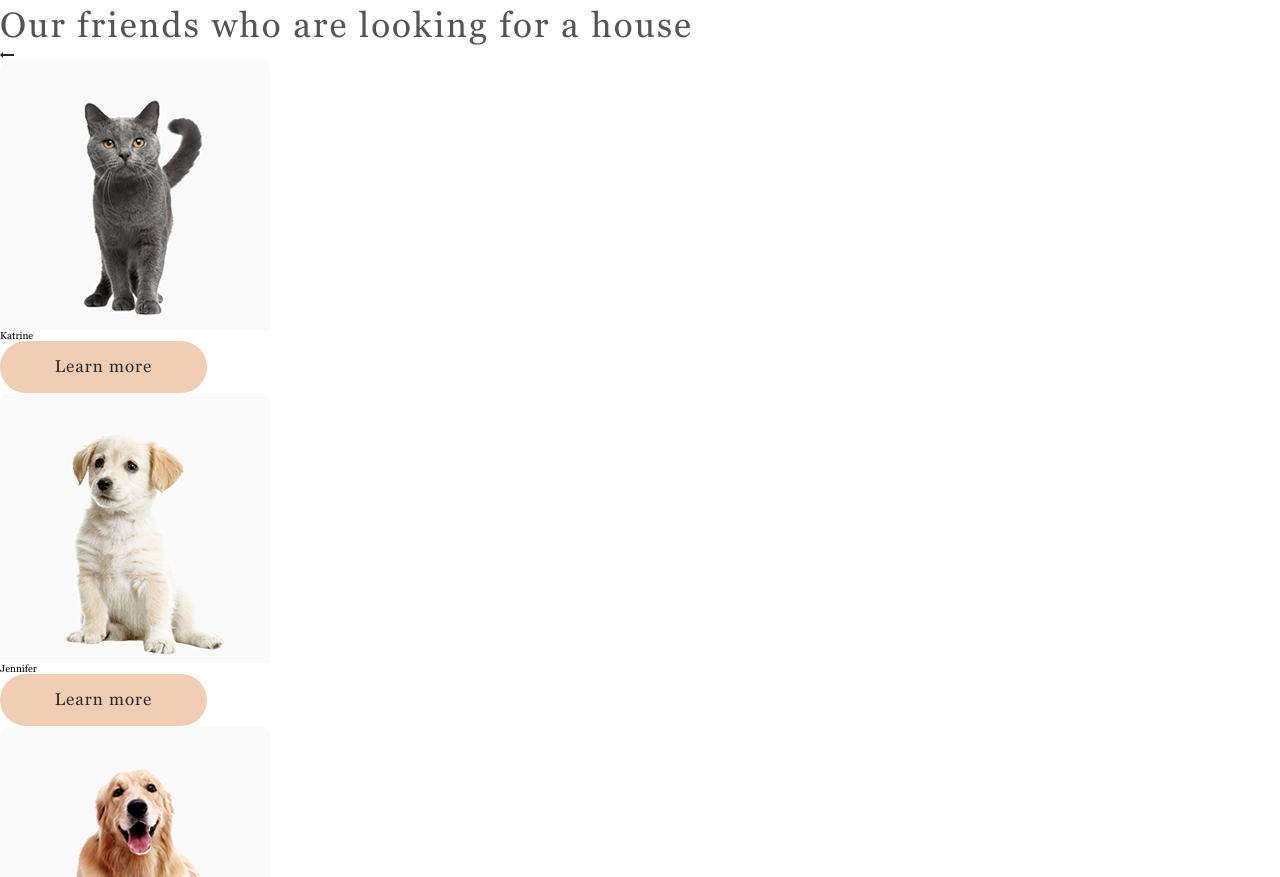
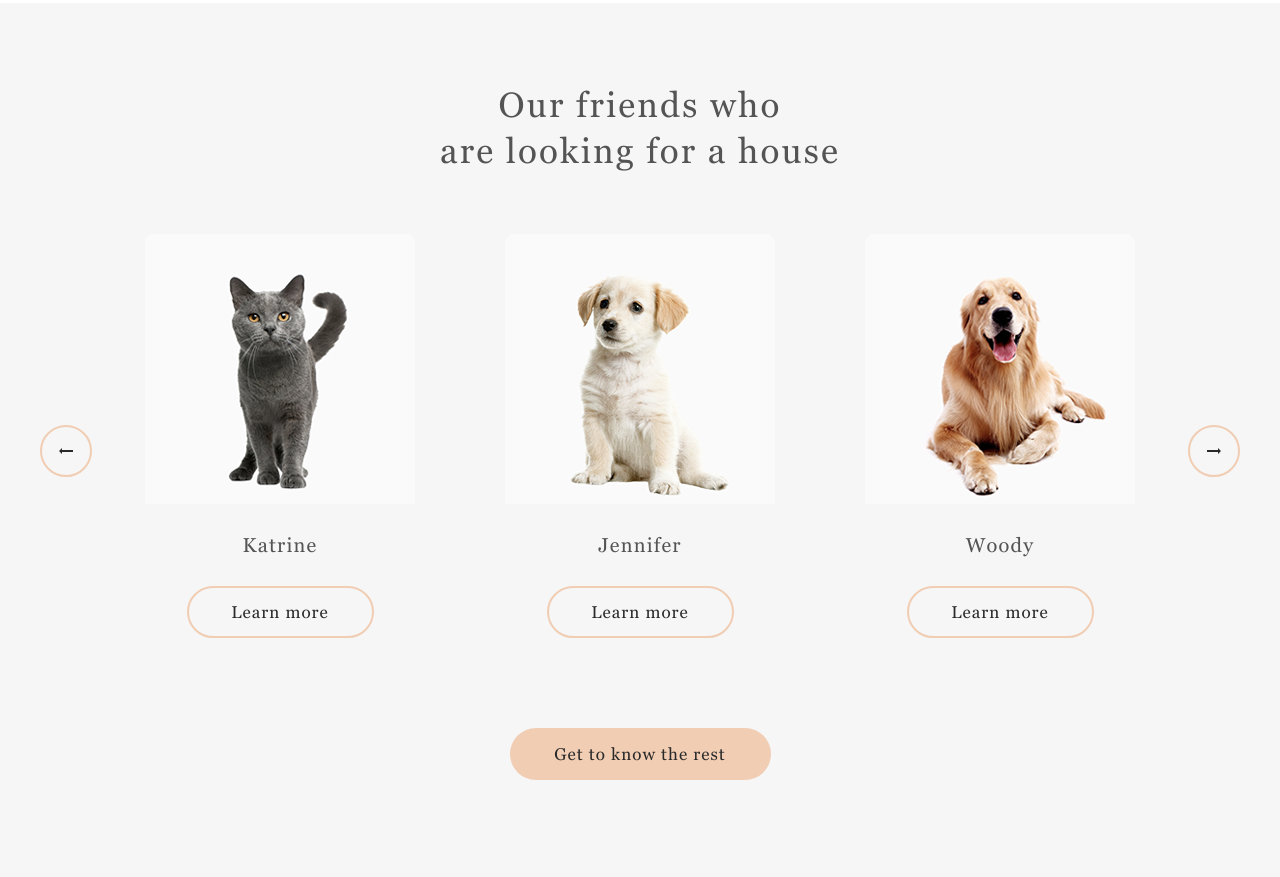
Before and after one commit to Peccopa/RSSchool-2023Q2-Stage-0, a website: page shelter/index.html in a window 1280 px wide. Shown: the part 1493-2370 px from the top of the page. Drawn offline with Linux system fonts and the light colour scheme.

Commit message:
feat: add pets section styles

```diff
--- a/shelter/index.html
+++ b/shelter/index.html
@@ -46,13 +46,13 @@
           </header>
           <div class="promo-content">
             <div class="promo-content__description">
-              <h2 class="title title-h2">Not only people<br>need a house</h2>
+              <h2 class="title title-h2">Not only people<br />need a house</h2>
               <p class="description promo__description">
                 We offer to give a chance to a little and nice puppy with an
                 extremely wide and open heart. He or she will love you more than
                 anybody else in the world, you will see!
               </p>
-              <button class="button button__promo">Make a friend</button>
+              <button class="button promo__button">Make a friend</button>
             </div>
             <img
               class="promo-content__img"
@@ -74,7 +74,9 @@
               alt="Dog and cat"
             />
             <div class="about-content__description">
-              <h3 class="title title-h3">About the shelter<br>“Cozy House”</h3>
+              <h3 class="title title-h3">
+                About the shelter<br />“Cozy House”
+              </h3>
               <p class="description about__description">
                 Currently we have 121 dogs and 342 cats on our hands and
                 statistics show that only 20% of them will find a family. The
@@ -99,8 +101,8 @@
       <section class="pets">
         <div class="wrapper">
           <div class="pets-content">
-            <h3 class="title title-h3">
-              Our friends who are looking for a house
+            <h3 class="title title-h3 tac">
+              Our friends who<br />are looking for a house
             </h3>
             <div class="carousel">
               <div class="carousel__btn">
@@ -122,7 +124,7 @@
                       alt="Gray kitty"
                     />
                     <h4 class="title title-h4">Katrine</h4>
-                    <button class="button">Learn more</button>
+                    <button class="button pet-card__button">Learn more</button>
                   </div>
                   <div class="pet-card">
                     <img
@@ -130,12 +132,12 @@
                       alt="White puppy"
                     />
                     <h4 class="title title-h4">Jennifer</h4>
-                    <button class="button">Learn more</button>
+                    <button class="button pet-card__button">Learn more</button>
                   </div>
                   <div class="pet-card">
                     <img src="./src/img/pets/pets-woody.png" alt="Golden dog" />
                     <h4 class="title title-h4">Woody</h4>
-                    <button class="button">Learn more</button>
+                    <button class="button pet-card__button">Learn more</button>
                   </div>
                 </div>
               </div>
@@ -151,7 +153,7 @@
                 </svg>
               </div>
             </div>
-            <button class="button">Get to know the rest</button>
+            <button class="button pets__button">Get to know the rest</button>
           </div>
         </div>
       </section>
--- a/shelter/src/sass/components/_buttons.scss
+++ b/shelter/src/sass/components/_buttons.scss
@@ -1,14 +1,27 @@
 .button {
-  border-radius: 100px;
   width: 207px;
   height: 52px;
+
+  border-radius: 100px;
   background: $color-primary;
+  cursor: pointer;
+
   font-family: $first-family;
-  font-size: 17px;
+  font-size: 1.7rem;
   line-height: 130%;
   letter-spacing: 0.06em;
   color: $color-dark-3xl;
 }
 
-.button__promo {
+.promo__button {
 }
+
+.pet-card__button {
+  background: none;
+  border: 2px solid $color-primary;
+  width: 187px;
+}
+
+.pets__button {
+  width: 261px;
+}
--- a/shelter/src/sass/components/_paragraphs.scss
+++ b/shelter/src/sass/components/_paragraphs.scss
@@ -1,4 +1,6 @@
 .description {
+  user-select: none;
+
   font-family: $second-family;
   font-size: 1.5rem;
   line-height: 160%;
--- a/shelter/src/sass/components/_titles.scss
+++ b/shelter/src/sass/components/_titles.scss
@@ -1,12 +1,14 @@
 .title {
+  user-select: none;
+
   font-family: $first-family;
   font-weight: 400;
+  letter-spacing: 0.06em;
 }
 
 .title-h1 {
   font-size: 3.2rem;
   line-height: 110%;
-  letter-spacing: 0.06em;
   color: $color-primary;
 }
 
@@ -14,11 +16,17 @@
   font-size: 4.4rem;
   line-height: 130%;
   color: $color-light-xl;
+  letter-spacing: 0;
 }
 
 .title-h3 {
   font-size: 3.5rem;
   line-height: 130%;
-  letter-spacing: 0.06em;
   color: $color-dark-l;
 }
+
+.title-h4 {
+  font-size: 2rem;
+  text-align: center;
+  color: $color-dark-l;
+}
--- /dev/null
+++ b/shelter/src/sass/layouts/_positions.scss
@@ -0,0 +1,3 @@
+.tac {
+  text-align: center;
+}
--- a/shelter/src/sass/sections/_pets.scss
+++ b/shelter/src/sass/sections/_pets.scss
@@ -0,0 +1,40 @@
+.pets {
+  background: $color-light-l;
+}
+
+.pets-content {
+  padding: 80px 40px 100px;
+  @extend %center-between;
+  flex-direction: column;
+  gap: 60px;
+}
+
+.carousel {
+  @extend %center-between;
+  width: 100%;
+}
+
+.carousel__btn {
+  @extend %center-center;
+  min-width: 52px;
+  min-height: 52px;
+  border-radius: 100px;
+  border: 2px solid $color-primary;
+  cursor: pointer;
+}
+
+.slider {
+  @extend %center-between;
+}
+
+.slider__clip {
+  @extend %center-between;
+  gap: 90px;
+}
+
+.pet-card {
+  @extend %center-between;
+  flex-direction: column;
+  gap: 30px;
+  padding-bottom: 30px;
+}
--- a/shelter/src/sass/style.scss
+++ b/shelter/src/sass/style.scss
@@ -10,6 +10,7 @@
 
 // Layouts
 @import './layouts/wrapper';
+@import './layouts/positions';
 
 // Sections
 @import './sections/promo';
```
Also changed, not shown: shelter/src/css/style.css, 1 other file.
